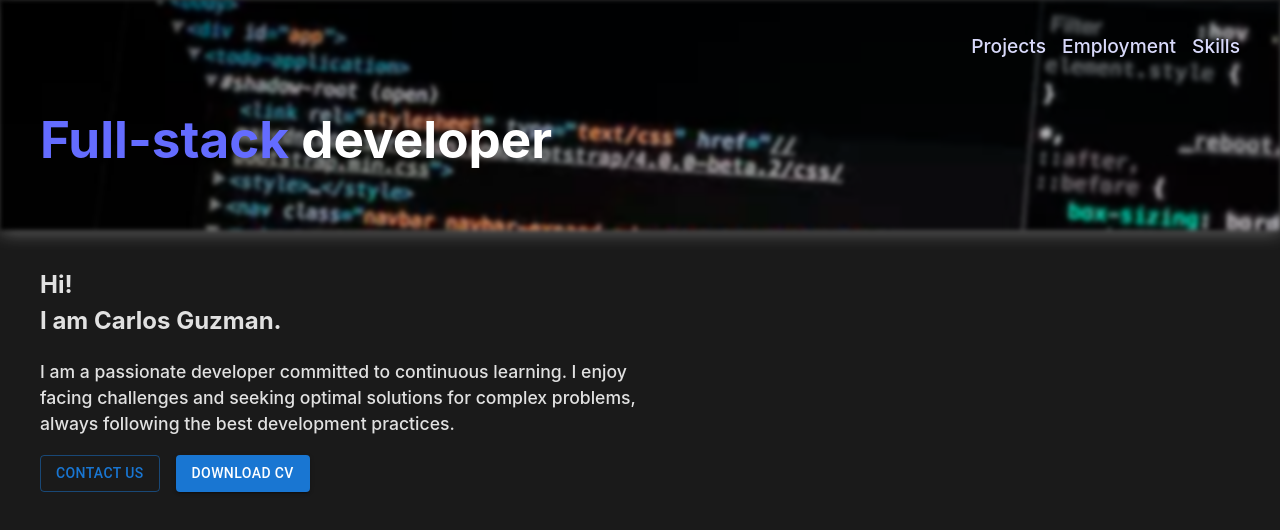
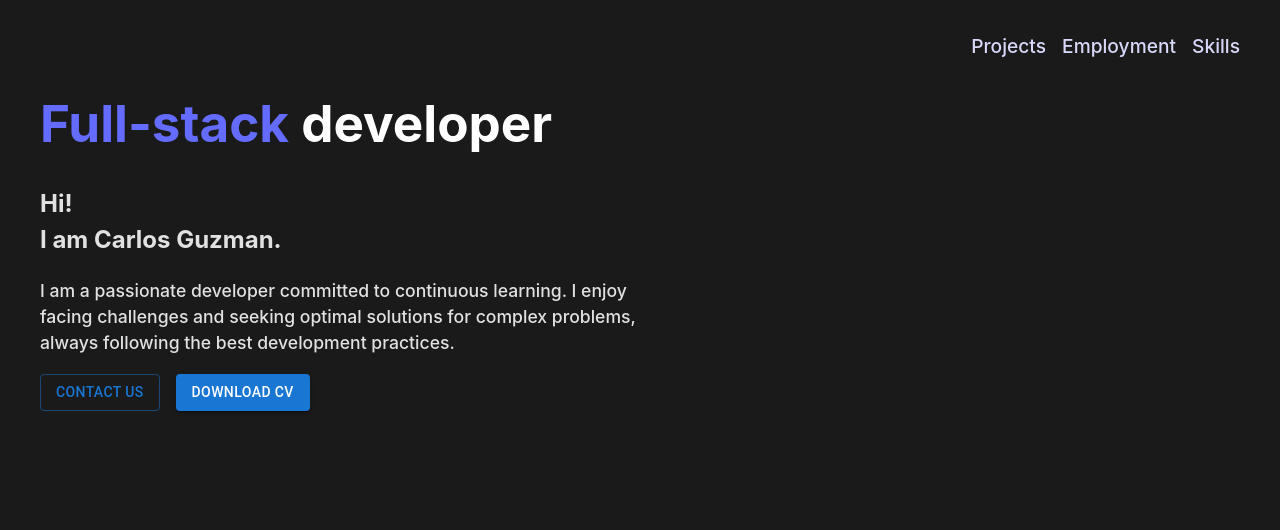
Before and after one commit to CarlosDanielGR/portfolio, a React (Vite) app: page / in a window 1280 px wide. Shown: the top 530 px of the page. Built offline with nearby package versions, Linux system fonts and the light colour scheme.

Commit message:
feat: remove image banner

```diff
--- a/src/App.css
+++ b/src/App.css
@@ -3,13 +3,3 @@
   max-width: 1200px;
   margin: 0 auto;
 }
-.banner {
-  position: absolute;
-  width: 100%;
-  height: 230px;
-  background-image: url(./assets/banner.webp);
-  background-size: cover;
-  background-repeat: no-repeat;
-  box-shadow: 1px 2px 17px #ffffff5e;
-  filter: blur(2px);
-}
--- a/src/App.tsx
+++ b/src/App.tsx
@@ -4,13 +4,10 @@ import "./App.css";
 
 function App() {
   return (
-    <>
-      <div className="banner"></div>
-      <main className="main">
-        <Navbar />
-        <Presentation />
-      </main>
-    </>
+    <main className="main">
+      <Navbar />
+      <Presentation />
+    </main>
   );
 }
 
--- a/src/layouts/presentation/Presentation.tsx
+++ b/src/layouts/presentation/Presentation.tsx
@@ -4,12 +4,10 @@ import "./styles/Presentation.css";
 function Presentation() {
   return (
     <>
-      <div className="presentation-content">
-        <h1 className="presentation">
-          Full-stack
-          <span> developer</span>
-        </h1>
-      </div>
+      <h1 className="presentation">
+        Full-stack
+        <span> developer</span>
+      </h1>
       <Hello />
       <Profile />
     </>
--- a/src/layouts/presentation/styles/Presentation.css
+++ b/src/layouts/presentation/styles/Presentation.css
@@ -1,9 +1,5 @@
-.presentation-content {
-  height: 170px;
-}
 .presentation {
   color: #646cff;
-  position: absolute;
 }
 .presentation > span {
   color: #fff;
```
Also changed, not shown: src/assets/banner.webp (deleted).
